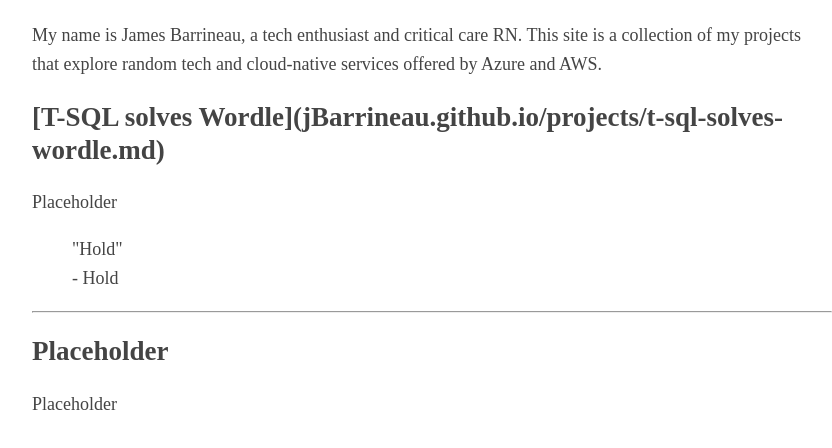
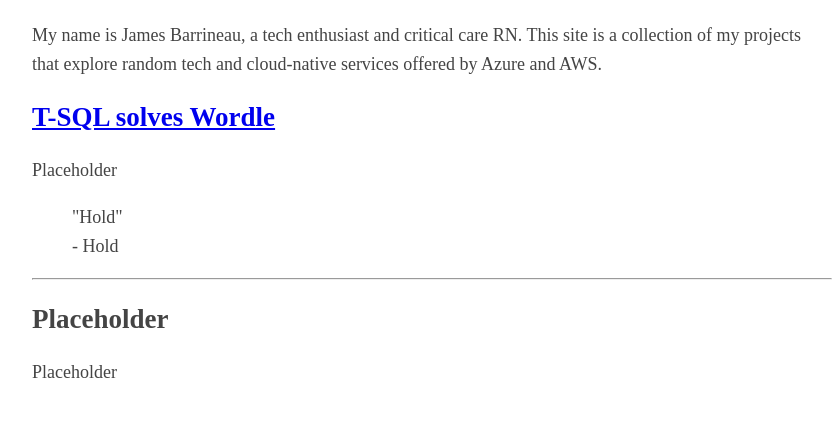
Before and after one commit to jBarrineau/jBarrineau.github.io, a plain HTML site: page index.html in a window 1280 px wide. Shown: the part 86-534 px from the top of the page, without its empty margins (208-1040 px from the left). Drawn offline with Linux system fonts and the light colour scheme.

Commit message:
adding entry

```diff
--- a/index.html
+++ b/index.html
@@ -32,7 +32,7 @@
         </aside>
     </header>
 
-    <h2>[T-SQL solves Wordle](jBarrineau.github.io/projects/t-sql-solves-wordle.md)</h2>
+    <h2><a href='./projects/t-sql-solves-wordle.md'>T-SQL solves Wordle</a></h2>
 
     <p>Placeholder</p>
 
```
